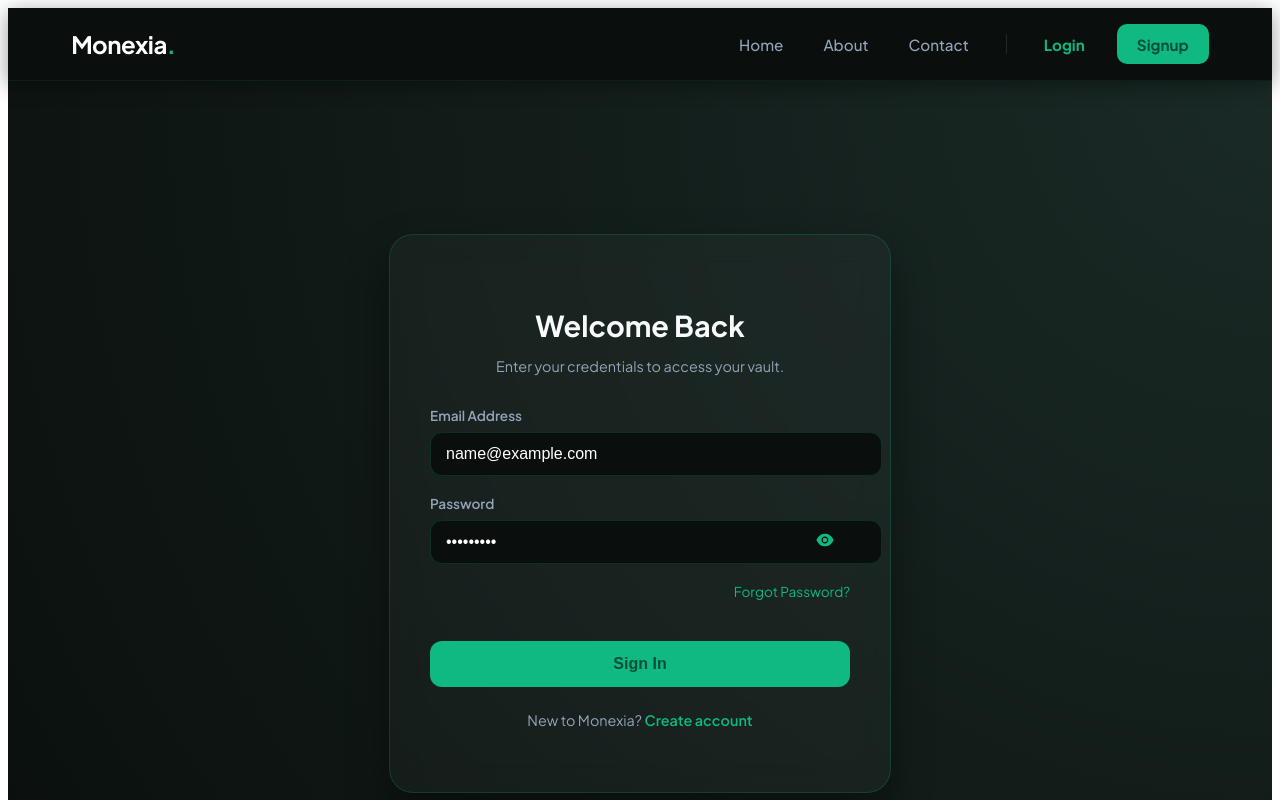
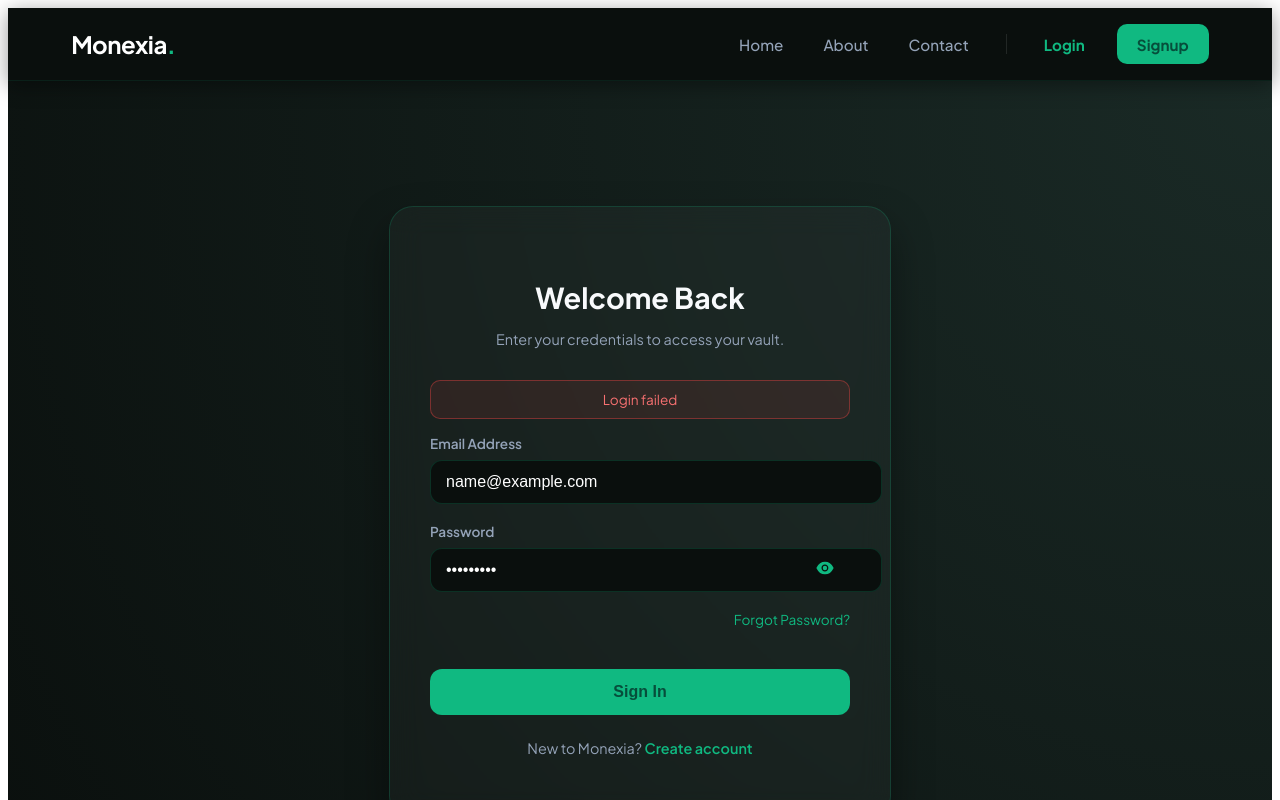
Before and after one commit to akuch79/monexia, a React (Vite) app: page /login in a window 1280 px wide. Both pictures are taken after typing "name@example.com", "Sample123" into the empty fields and a click on the button "Sign In". Shown: the top 800 px of the page. Built offline with nearby package versions, Linux system fonts and the light colour scheme; no server answers; a web font is replaced by a local one.

Commit message:
make update

```diff
--- a/src/pages/Login.jsx
+++ b/src/pages/Login.jsx
@@ -6,6 +6,7 @@ import { AiFillEye, AiFillEyeInvisible } from "react-icons/ai";
 const Login = () => {
   const [email, setEmail] = useState("");
   const [password, setPassword] = useState("");
+  const [error, setError] = useState("");        // ✅ inline error instead of alert
   const [loading, setLoading] = useState(false);
   const [showPassword, setShowPassword] = useState(false);
   const navigate = useNavigate();
@@ -13,11 +14,13 @@ const Login = () => {
   const handleLogin = async (e) => {
     e.preventDefault();
     setLoading(true);
+    setError("");                                 // ✅ clear previous errors
     try {
-      await login(email.toLowerCase().trim(), password); // ✅ normalize before sending
+      const normalizedEmail = email.toLowerCase().trim();
+      await login(normalizedEmail, password);
       navigate("/dashboard");
     } catch (err) {
-      alert(err.message || "Login failed");
+      setError(err.message || "Login failed. Please check your credentials."); // ✅ show inline
     } finally {
       setLoading(false);
     }
@@ -76,6 +79,16 @@ const Login = () => {
       transition: "all 0.3s ease",
       marginTop: "1rem",
     },
+    errorBox: {
+      backgroundColor: "rgba(239, 68, 68, 0.1)",
+      border: "1px solid rgba(239, 68, 68, 0.4)",
+      color: "#f87171",
+      borderRadius: "10px",
+      padding: "10px 14px",
+      fontSize: "0.85rem",
+      marginBottom: "1rem",
+      textAlign: "center",
+    },
   };
 
   return (
@@ -87,6 +100,9 @@ const Login = () => {
         <p style={{ textAlign: "center", color: "#94a3b8", marginBottom: "2rem", fontSize: "0.9rem" }}>
           Enter your credentials to access your vault.
         </p>
+
+        {/* ✅ Inline error message */}
+        {error && <div style={styles.errorBox}>{error}</div>}
 
         <label style={styles.label}>Email Address</label>
         <input
@@ -137,7 +153,7 @@ const Login = () => {
           disabled={loading}
           style={{
             ...styles.button,
-            opacity: loading ? 0.7 : 1,          // ✅ visual feedback when loading
+            opacity: loading ? 0.7 : 1,
             cursor: loading ? "not-allowed" : "pointer",
           }}
           onMouseEnter={(e) => !loading && (e.target.style.transform = "translateY(-2px)")}
```
